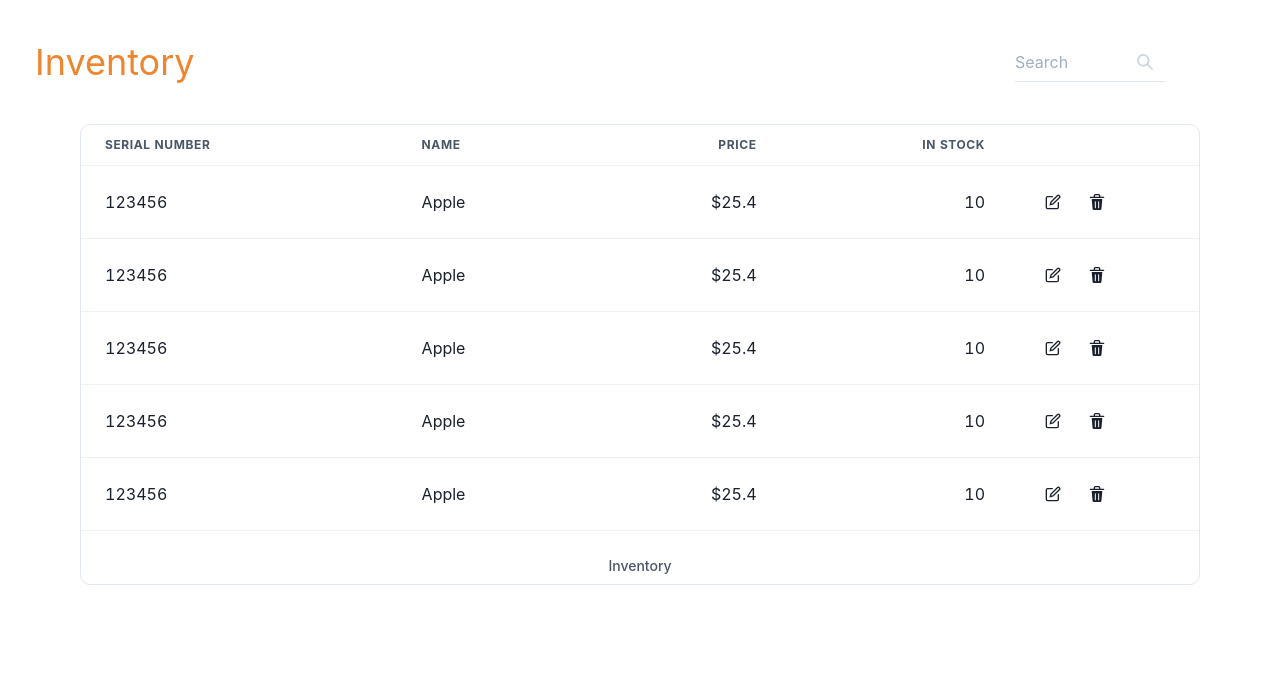
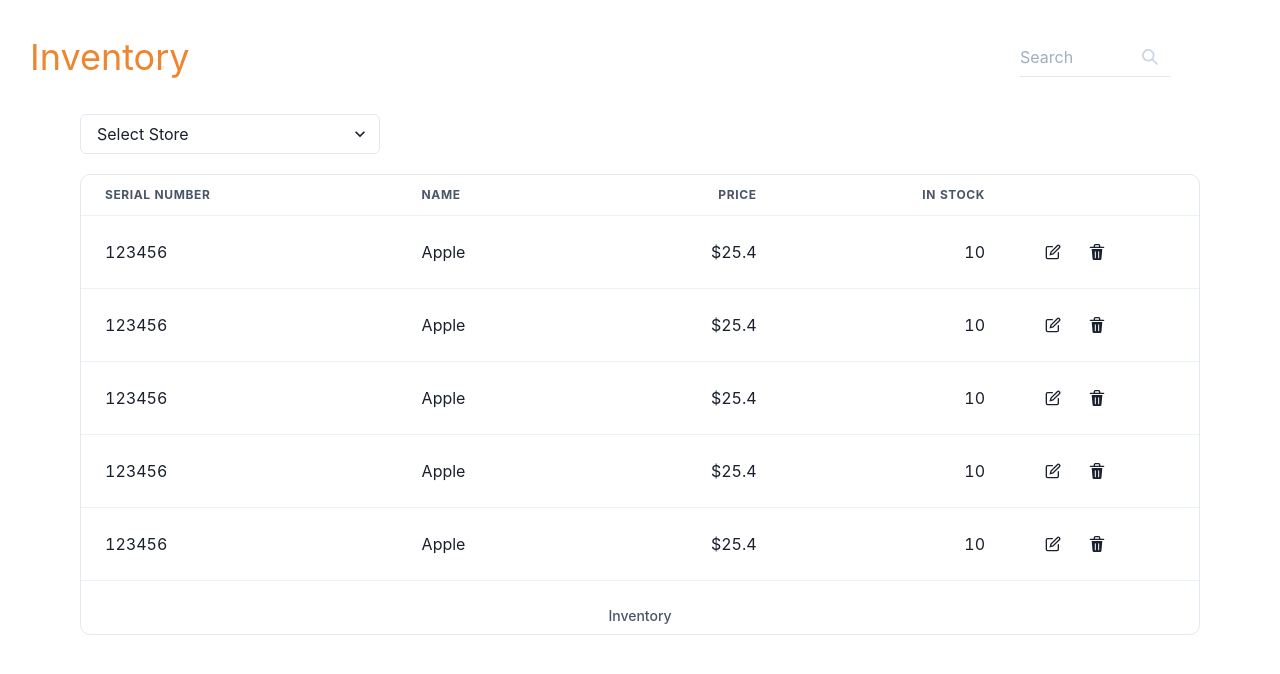
Before and after one commit to winnieli1129/cs348-project, a React (Create React App) app in the folder frontend/: page / in a window 1280 px wide. Shown: the top 674 px of the page. Built offline with nearby package versions, Linux system fonts and the light colour scheme.

Commit message:
add store selection

```diff
--- a/frontend/src/pages/BrowseInventory.tsx
+++ b/frontend/src/pages/BrowseInventory.tsx
@@ -7,26 +7,24 @@ import {
     Text,
     Input,
     InputGroup,
-    InputLeftElement,
     InputRightElement,
     Table,
     Thead,
     Tbody,
-    Tfoot,
     Tr,
     Th,
     Td,
     TableCaption,
     ButtonGroup,
     IconButton,
-    Collapse,
     useDisclosure,
     Image,
     Button,
+    Select
 
 } from "@chakra-ui/react"
 
-import Kermit from '/Users/chialin/Documents/CS348/cs348-project/frontend/src/kermit.jpeg'
+import Kermit from './kermit.jpeg'
 
 const Inventory = () => {
     const { isOpen, onToggle } = useDisclosure()
@@ -99,8 +97,6 @@ const Inventory = () => {
                                 <Button bg='#EE852F' color='white'>Save</Button>
                             </ButtonGroup>
                         </Flex>
-
-
                     </Flex>
                 </Td>
             </Tr>
@@ -113,7 +109,7 @@ const BrowseInventory = () => {
 
     return (
         <Flex direction="column" w="100%" h="100%">
-            <Flex justifyContent="space-between" align="center" padding={35}>
+            <Flex justifyContent="space-between" align="center" padding={30}>
                 <Flex><Text fontSize='4xl' color='#EE852F' >Inventory</Text></Flex>
                 <Flex mr="20">
                     <InputGroup>
@@ -122,7 +118,13 @@ const BrowseInventory = () => {
                     </InputGroup>
                 </Flex>
             </Flex>
-
+            <Flex w='300px' ml='20' mb='5'>
+                <Select placeholder='Select Store'>
+                    <option value='option1'>Store 1</option>
+                    <option value='option2'>Store 2</option>
+                    <option value='option3'>Store 3</option>
+                </Select>
+            </Flex>
             <Flex borderWidth="1px" borderRadius="10px" mx="20" overflowY="scroll">
                 <Table variant="simple"  >
                     <TableCaption>Inventory</TableCaption>
```
Also changed, not shown: frontend/src/pages/kermit.jpeg (renamed from frontend/src/kermit.jpeg).
